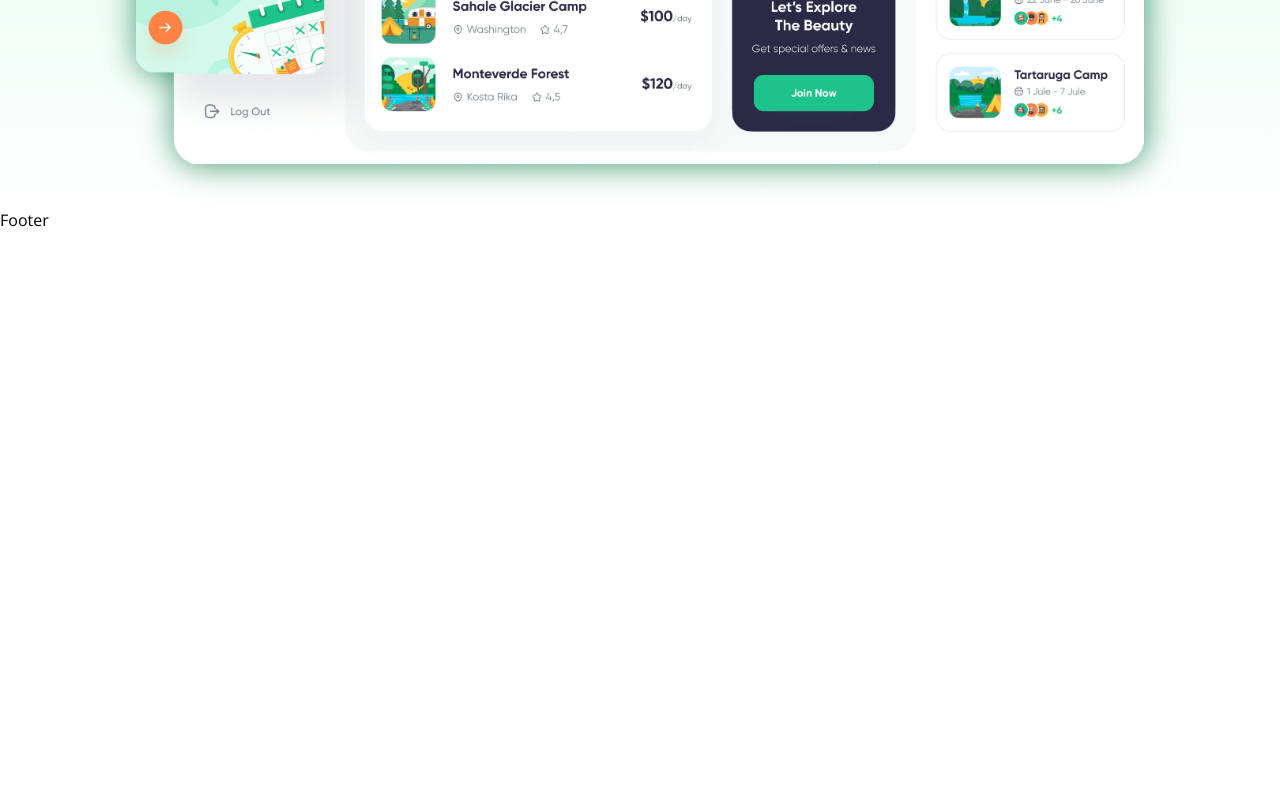
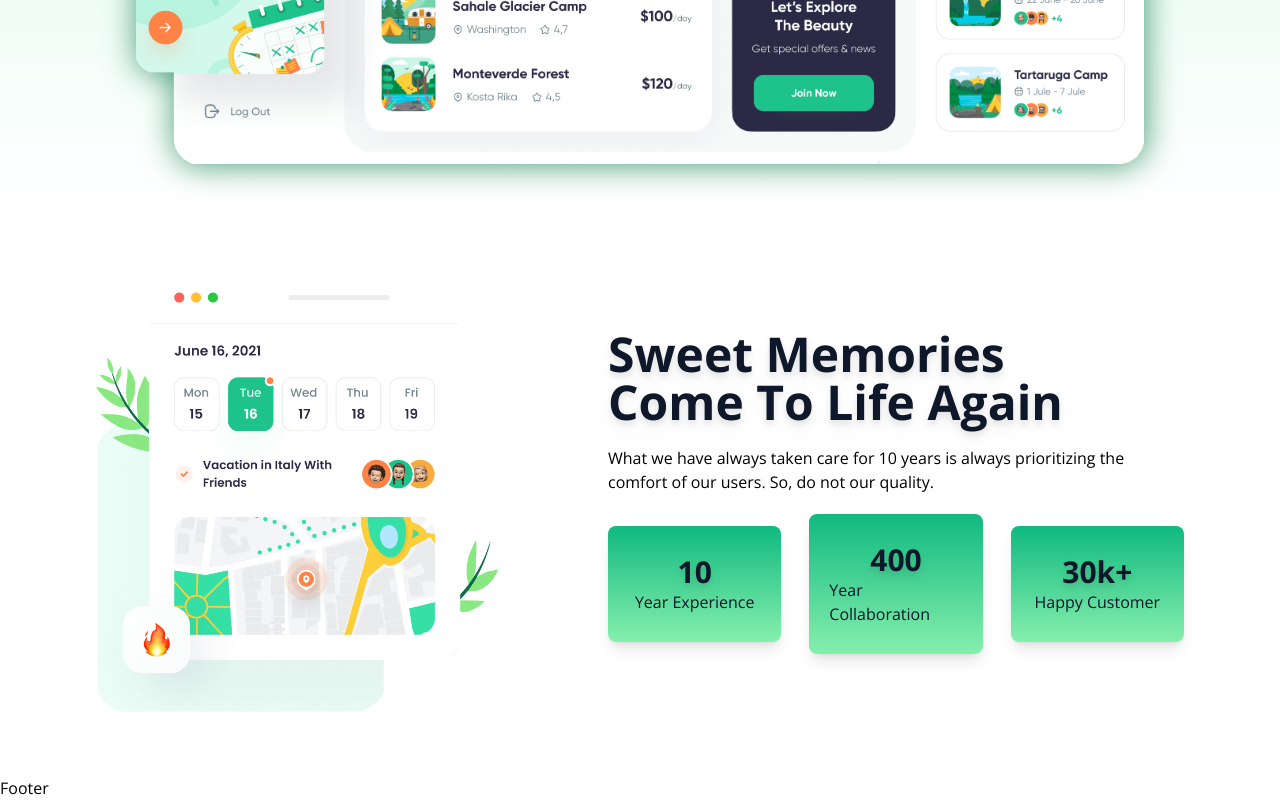
Before and after one commit to bdhamithkumara/travel-agency-web-reactJS, a React (Vite) app: page / in a window 1280 px wide. Shown: the part 972-1772 px from the top of the page. Before the commit the page ends 1204 px from the top, so only its background shows below. Built offline with nearby package versions, Linux system fonts and the light colour scheme.

Commit message:
completed memory section

```diff
--- a/src/App.jsx
+++ b/src/App.jsx
@@ -1,12 +1,13 @@
 import React from 'react';
-import { Navbar , Hero , Footer } from './components';
-import { hero , navlinks } from './data/travigodata';
+import { Navbar , Hero , Memory, Footer } from './components';
+import { hero , navlinks , memory } from './data/travigodata';
 
 const App = () => {
   return (
     <div>
       <Navbar navlinks={navlinks}/>
       <Hero hero={hero}/>
+      <Memory memory={memory}/>
       <Footer/>
     </div>
   );
--- /dev/null
+++ b/src/components/Memory.jsx
@@ -0,0 +1,33 @@
+import React from 'react'
+
+const Memory = ({memory : {title,subtitle,text,img,experience}}) => {
+  return (
+    <>
+        <div className='relative my-16 md:mb-7'> {/** wrapper div */}
+            <div className='travigo-container flex items-center justify-between gap-16 xl:gap-9 lg:flex-col-reverse'> {/** container div */}
+                <div className='flex items-center justify-start lg:justify-center w-full max-w-md'> {/** image div */}
+                    <img src={img} alt="memory/image" className='w-auto h-[55vh] object-fill'/>
+                </div>
+                <div className='grid items-center w-full max-w-2xl lg:text-center'> {/** text div */}
+                    <h1 className='text-5xl lg:text-4xl md:text-3xl font-bold text-slate-900 filter drop-shadow-lg '>{title}</h1>
+                    <h1 className='text-5xl lg:text-4xl md:text-3xl font-bold text-slate-900 filter drop-shadow-lg '>{subtitle}</h1>
+                    <p className='text-base my-5 sm:text-sm'>{text}</p>
+                    <div className='grid items-center grid-cols-3 gap-7 md:gap-3'>
+                        {experience?.map((val,i) => (
+                            <div key={i} className='bg-gradient-to-b from-emerald-500
+                            to-green-300 shadow-lg h-auto w-auto
+                            flex items-center justify-center
+                            flex-col xl:p-5 rounded-lg py-7 px-5 text-slate-900 filter cursor-pointer hover:scale-110 transition-all duration-400   '>
+                                <h1 className='text-3xl xl:text-2xl sm:text-xl font-bold drop-shadow-lg'>{val.number}</h1>
+                                <p>{val.title}</p>
+                            </div>
+                        ))}
+                    </div>
+                </div>
+            </div>
+        </div>
+    </>
+  )
+}
+
+export default Memory
--- a/src/components/index.js
+++ b/src/components/index.js
@@ -1,3 +1,4 @@
 export {default as Navbar} from './Navbar.jsx';
 export {default as Hero} from './Hero.jsx';
+export {default as Memory} from './Memory.jsx';
 export {default as Footer} from './Footer.jsx';
```
